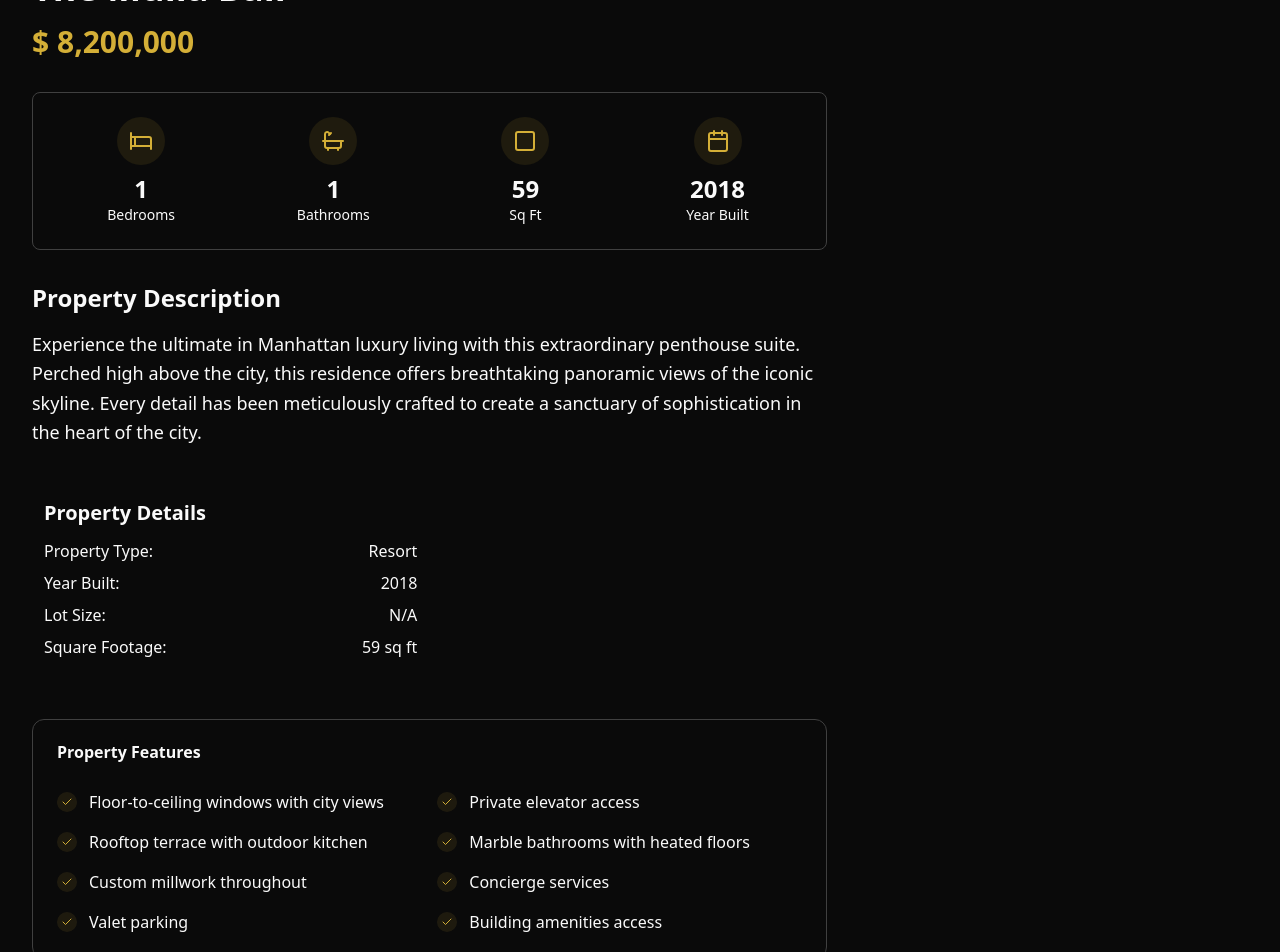
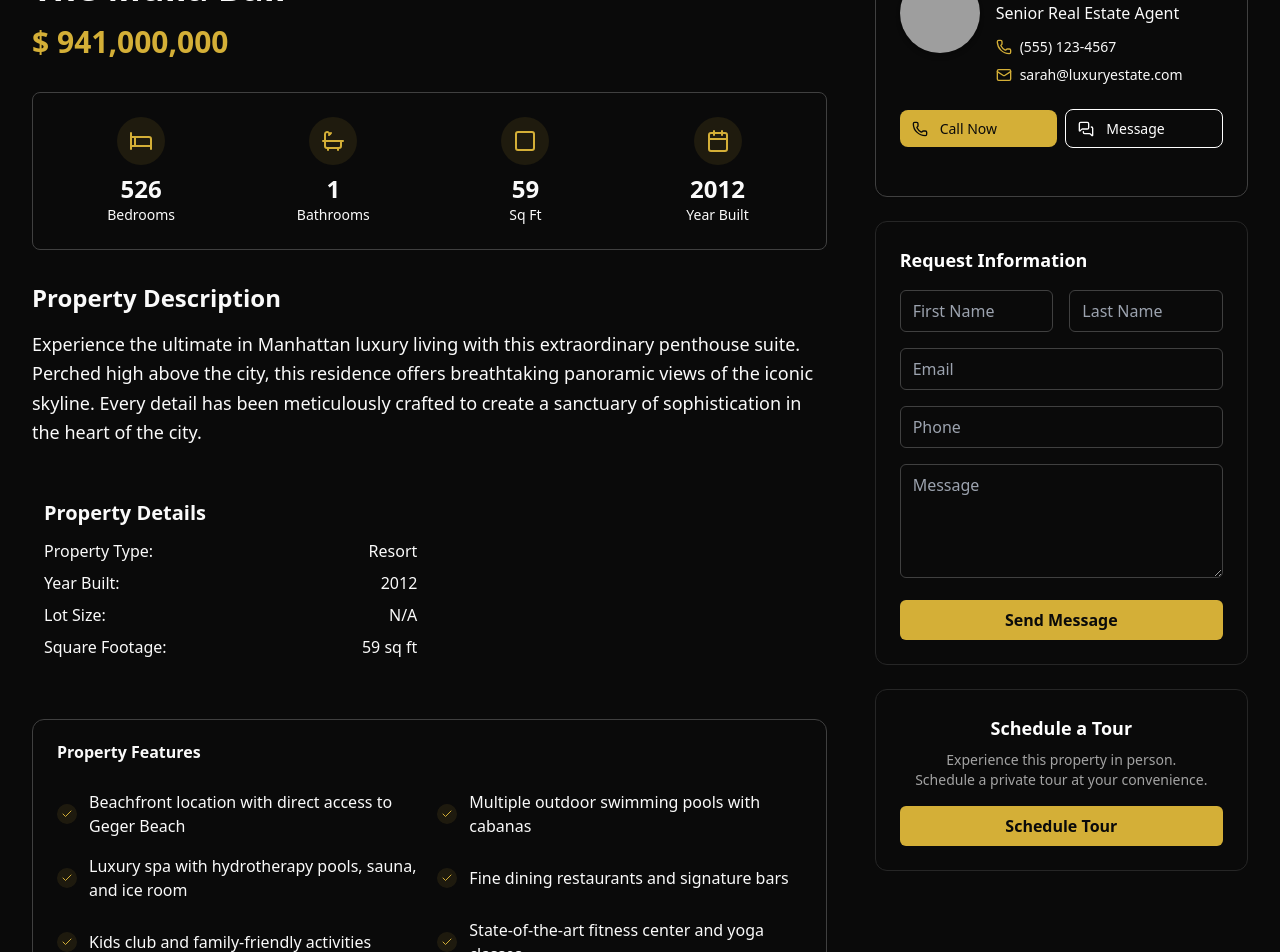
Before and after one commit to AzureAsura/Real-Estate, a Next.js app: page /property/1 in a window 1280 px wide. Shown: the part 720-1672 px from the top of the page. Built offline with nearby package versions, Linux system fonts and the light colour scheme; grey boxes are pictures that could not be loaded.

Commit message:
update form

```diff
--- a/src/app/property/[id]/page.tsx
+++ b/src/app/property/[id]/page.tsx
@@ -5,6 +5,7 @@ import { Navbar } from "@/sections/Navbar"
 import Footer from "@/sections/Footer"
 import { PropertyDetails } from "@/sections/Property/PropertyDetails"
 import PropertyFeatures from "@/sections/Property/PropertyFeatures"
+import ContactAgent from "@/sections/Property/ContactAgent"
 
 interface PropertyPageProps {
   params: Promise<{ id: string }>
@@ -50,7 +51,7 @@ export default async function PropertyPage({ params }: PropertyPageProps) {
               <PropertyFeatures features={property.features} amenities={property.amenities} />
             </div>
             <div className="lg:col-span-1">
-              {/* <ContactAgent property={property} /> */}
+              <ContactAgent property={property}/>
             </div>
           </div>
         </div>
--- /dev/null
+++ b/src/components/ContactForm.tsx
@@ -0,0 +1,104 @@
+"use client";
+
+import { useState } from "react";
+
+export default function ContactForm() {
+  const [formData, setFormData] = useState({
+    firstName: "",
+    lastName: "",
+    email: "",
+    phone: "",
+    message: "",
+  });
+
+  return (
+    <div className="max-w-md mx-auto space-y-6">
+      {/* Request Info */}
+      <div className="bg-black border border-neutral-800 rounded-xl p-6">
+        <h2 className="text-lg font-semibold text-white mb-4">
+          Request Information
+        </h2>
+
+        <form className="space-y-4">
+          {/* First & Last Name */}
+          <div className="grid grid-cols-1 sm:grid-cols-2 gap-4">
+            <input
+              type="text"
+              placeholder="First Name"
+              className="w-full rounded-md border border-neutral-700 bg-black text-white px-3 py-2 focus:outline-none focus:ring-2 focus:ring-yellow-600"
+              value={formData.firstName}
+              onChange={(e) =>
+                setFormData({ ...formData, firstName: e.target.value })
+              }
+            />
+            <input
+              type="text"
+              placeholder="Last Name"
+              className="w-full rounded-md border border-neutral-700 bg-black text-white px-3 py-2 focus:outline-none focus:ring-2 focus:ring-yellow-600"
+              value={formData.lastName}
+              onChange={(e) =>
+                setFormData({ ...formData, lastName: e.target.value })
+              }
+            />
+          </div>
+
+          {/* Email */}
+          <input
+            type="email"
+            placeholder="Email"
+            className="w-full rounded-md border border-neutral-700 bg-black text-white px-3 py-2 focus:outline-none focus:ring-2 focus:ring-yellow-600"
+            value={formData.email}
+            onChange={(e) =>
+              setFormData({ ...formData, email: e.target.value })
+            }
+          />
+
+          {/* Phone */}
+          <input
+            type="tel"
+            placeholder="Phone"
+            className="w-full rounded-md border border-neutral-700 bg-black text-white px-3 py-2 focus:outline-none focus:ring-2 focus:ring-yellow-600"
+            value={formData.phone}
+            onChange={(e) =>
+              setFormData({ ...formData, phone: e.target.value })
+            }
+          />
+
+          {/* Message */}
+          <textarea
+            placeholder="Message"
+            rows={4}
+            className="w-full rounded-md border border-neutral-700 bg-black text-white px-3 py-2 focus:outline-none focus:ring-2 focus:ring-yellow-600"
+            value={formData.message}
+            onChange={(e) =>
+              setFormData({ ...formData, message: e.target.value })
+            }
+          />
+
+          {/* Submit */}
+          <button
+            type="submit"
+            className="w-full rounded-md bg-primary text-black font-semibold py-2 hover:bg-primary/80 transition"
+          >
+            Send Message
+          </button>
+        </form>
+      </div>
+
+      {/* Schedule Tour */}
+      <div className="bg-black border border-neutral-800 rounded-xl p-6 text-center">
+        <h2 className="text-lg font-semibold text-white mb-2">
+          Schedule a Tour
+        </h2>
+        <p className="text-sm text-neutral-400 mb-4">
+          Experience this property in person. <br />
+          Schedule a private tour at your convenience.
+        </p>
+
+        <button className="w-full rounded-md bg-primary text-black font-semibold py-2 hover:bg-primary/80 transition">
+          Schedule Tour
+        </button>
+      </div>
+    </div>
+  );
+}
--- a/src/components/PropertyFilter.tsx
+++ b/src/components/PropertyFilter.tsx
@@ -107,10 +107,10 @@ const PropertyFilter = ({ filters, onFiltersChange }: PropertyFilterProps) => {
           className="w-full px-3 py-2 bg-background border border-border rounded-lg text-foreground focus:outline-none focus:border-primary"
         >
           <option value="">Any</option>
-          <option value="1">1+</option>
-          <option value="2">2+</option>
-          <option value="3">3+</option>
-          <option value="4">4+</option>
+          <option value="100">100+</option>
+          <option value="200">200+</option>
+          <option value="300">300+</option>
+          <option value="400">400+</option>
         </select>
       </div>
 
--- a/src/constants/index.tsx
+++ b/src/constants/index.tsx
@@ -21,25 +21,30 @@ export const listingsProperties = [
     id: 1,
     title: "The Mulia Bali",
     location: "Nusa Dua, Bali",
-    price: "8,200,000",
+    price: "941,000,000",
     image: "/mulia.webp",
-    beds: 1,
+    beds: 526,
     baths: 1,
     sqft: "59",
     type: "Resort",
-    yearBuilt: 2018,
+    yearBuilt: 2012,
     lotSize: "N/A",
     description:
       "Experience the ultimate in Manhattan luxury living with this extraordinary penthouse suite. Perched high above the city, this residence offers breathtaking panoramic views of the iconic skyline. Every detail has been meticulously crafted to create a sanctuary of sophistication in the heart of the city.",
     features: [
-      "Floor-to-ceiling windows with city views",
-      "Private elevator access",
-      "Rooftop terrace with outdoor kitchen",
-      "Marble bathrooms with heated floors",
-      "Custom millwork throughout",
-      "Concierge services",
-      "Valet parking",
-      "Building amenities access",
+      "Beachfront location with direct access to Geger Beach",
+      "Multiple outdoor swimming pools with cabanas",
+      "Luxury spa with hydrotherapy pools, sauna, and ice room",
+      "Fine dining restaurants and signature bars",
+      "Kids club and family-friendly activities",
+      "State-of-the-art fitness center and yoga classes",
+      "Tennis courts and water sports options",
+      "Exclusive butler service for select suites",
+      "Private villas with personal pools",
+      "Grand ballroom and meeting facilities",
+      "24-hour concierge and room service",
+      "Airport transfer and valet parking services",
+
     ],
     amenities: ["Concierge", "Valet", "Terrace", "City View", "Security", "Gym"],
     carousel: [
--- a/src/sections/Contact/ContactLeft.tsx
+++ b/src/sections/Contact/ContactLeft.tsx
@@ -1,8 +1,11 @@
+import ContactForm from '@/components/ContactForm'
 import React from 'react'
 
 const ContactLeft = () => {
   return (
-    <div>ContactLeft</div>
+    <div>
+      <ContactForm/>
+    </div>
   )
 }
 
--- a/src/sections/Main/AboutMain.tsx
+++ b/src/sections/Main/AboutMain.tsx
@@ -11,21 +11,18 @@ const stats = [
 
 const AboutMain = () => {
   return (
-    <section className="py-20 px-4 sm:px-6 lg:px-8 w-full">
+    <section className="px-4 sm:px-6 lg:px-8 w-full">
       <div className="max-w-7xl mx-auto w-full">
         <div className="grid grid-cols-1 lg:grid-cols-2 gap-16 items-center w-full">
-          <div>
+          <div className='order-2 md:order-1'>
             <h2 className="text-3xl md:text-5xl font-bold text-foreground mb-6">
               Your Trusted Partner in Luxury Real Estate
             </h2>
             <p className="text-lg text-muted-foreground mb-8 leading-relaxed">
-              With over 15 years of experience in the luxury real estate market, we specialize in connecting discerning
-              clients with exceptional properties. Our commitment to excellence and personalized service has made us the
-              preferred choice for luxury property transactions.
+              PT Global Properti Inovasi, based in Denpasar, Bali, is a real estate company providing integrated solutions in property sales and leasing, management, marketing, consulting, and asset valuation across Indonesia.
             </p>
             <p className="text-lg text-muted-foreground mb-8 leading-relaxed">
-              From exclusive penthouses to waterfront estates, we curate only the finest properties that meet our
-              rigorous standards of luxury, location, and investment potential.
+              With an experienced team and data-driven approach, we help clients achieve their property goals. Our vision is to be a trusted partner in Indonesia’s real estate industry by delivering professional, transparent, and innovative services. PT Global Properti Inovasi is your reliable partner in property management and development.
             </p>
             <Link href='/about'>
                 <div className='bg-primary text-center hover:bg-primary/90 px-10 py-2 rounded-lg w-full max-w-44 text-black font-semibold'>
@@ -34,7 +31,7 @@ const AboutMain = () => {
             </Link>
           </div>
 
-          <div className="relative">
+          <div className="relative order-1 md:order-2">
             <img src="/mulia.webp" alt="About Us" className="rounded-2xl shadow-2xl" />
           </div>
         </div>
--- a/src/sections/Main/MainListing.tsx
+++ b/src/sections/Main/MainListing.tsx
@@ -1,11 +1,28 @@
 import ListingPage from '@/pages/ListingPage'
 import React from 'react'
 import Listings from '../Listings'
+import Link from 'next/link'
 
 const MainListing = () => {
   return (
     <div className='py-20 px-4'>
-      <Listings slice={3}/>
+      <Listings slice={3} />
+
+
+      <div className="text-center mt-14 w-full">
+        <Link href="/listings" className="block w-full">
+          <button
+            className="w-full md:max-w-56 border bg-background shadow-xs
+                 dark:bg-input/30 dark:border-input
+                 dark:hover:bg-input/50 border-primary text-primary
+                 hover:bg-primary hover:text-primary-foreground
+                 px-8 py-4 rounded-md transition"
+          >
+            View All Properties
+          </button>
+        </Link>
+      </div>
+
     </div>
   )
 }
--- /dev/null
+++ b/src/sections/Property/ContactAgent.tsx
@@ -0,0 +1,70 @@
+import React from 'react'
+import { ListingProperty } from '@/constants'
+import Image from 'next/image'
+import { Mail, MessagesSquare, Phone } from 'lucide-react'
+import ContactForm from '@/components/ContactForm'
+
+interface PropertyDetailsProps {
+    property: ListingProperty
+}
+
+const ContactAgent = ({ property }: PropertyDetailsProps) => {
+    return (
+        <div className='space-y-6'>
+            <div className='bg-black border-border text-card-foreground flex flex-col gap-6 rounded-xl border py-6 shadow-sm'>
+                <div className='p-6'>
+                    <div className="flex flex-col sm:flex-row items-center sm:items-start gap-4 mb-6">
+                        {/* Avatar */}
+                        <img
+                            src="https://images8.alphacoders.com/133/1336085.png"
+                            alt="Sarah Johnson"
+                            className="w-20 h-20 rounded-full object-cover shadow-md"
+                        />
+
+                        {/* Info */}
+                        <div className="text-center sm:text-left">
+                            <h3 className="text-lg font-semibold text-foreground">Sarah Johnson</h3>
+                            <p className="text-muted-foreground">Senior Real Estate Agent</p>
+
+                            {/* Contact */}
+                            <div className="mt-3 flex flex-col gap-2">
+                                <div className="flex items-center justify-center sm:justify-start text-sm text-muted-foreground">
+                                    <Phone className="w-4 h-4 mr-2 text-primary" />
+                                    <span>(555) 123-4567</span>
+                                </div>
+
+                                <div className="flex items-center justify-center sm:justify-start text-sm text-muted-foreground">
+                                    <Mail className="w-4 h-4 mr-2 text-primary" />
+                                    <span>sarah@luxuryestate.com</span>
+                                </div>
+                            </div>
+                        </div>
+                    </div>
+
+
+                    <div className='flex space-x-2'>
+                        <button className='w-full'>
+                            <div className='justify-start flex items-center bg-primary hover:bg-primary/80 text-black py-2 px-3 rounded-lg'>
+                                <Phone className="w-4 h-4 mr-3" />
+                                <p className='text-[14px]'>Call Now</p>
+                            </div>
+                        </button>
+
+                        <button className='w-full'>
+                            <div className='justify-start flex items-center bg-black text-white hover:text-white/80 py-2 px-3 rounded-lg border border-white hover:border-white/80'>
+                                <MessagesSquare className="w-4 h-4 mr-3" />
+                                <p className='text-[14px]'>Message</p>
+                            </div>
+                        </button>
+                    </div>
+                </div>
+            </div>
+
+
+            <ContactForm/>
+
+        </div>
+    )
+}
+
+export default ContactAgent
--- a/src/types/react-scroll.d.ts
+++ /dev/null
@@ -1,28 +0,0 @@
-declare module "react-scroll" {
-  import * as React from "react";
-
-  interface LinkProps {
-    to: string;
-    containerId?: string;
-    activeClass?: string;
-    spy?: boolean;
-    smooth?: boolean | string;
-    offset?: number;
-    duration?: number;
-    delay?: number;
-    isDynamic?: boolean;
-    onSetActive?: (to: string) => void;
-    onSetInactive?: (to: string) => void;
-    ignoreCancelEvents?: boolean;
-    hashSpy?: boolean;
-    saveHashHistory?: boolean;
-    className?: string;
-    children?: React.ReactNode;
-    onClick?: () => void;
-  }
-
-  export class Link extends React.Component<LinkProps> {}
-  export { Link as LinkScroll };
-
-  export function animateScroll(scroll: any): void;
-}
```
